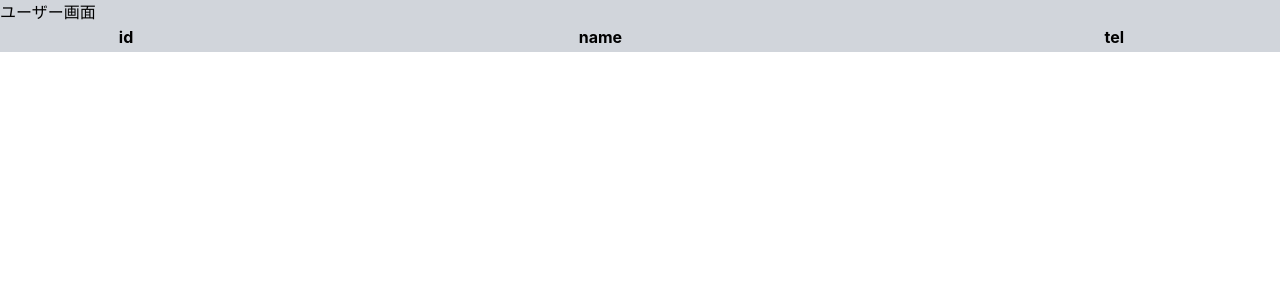
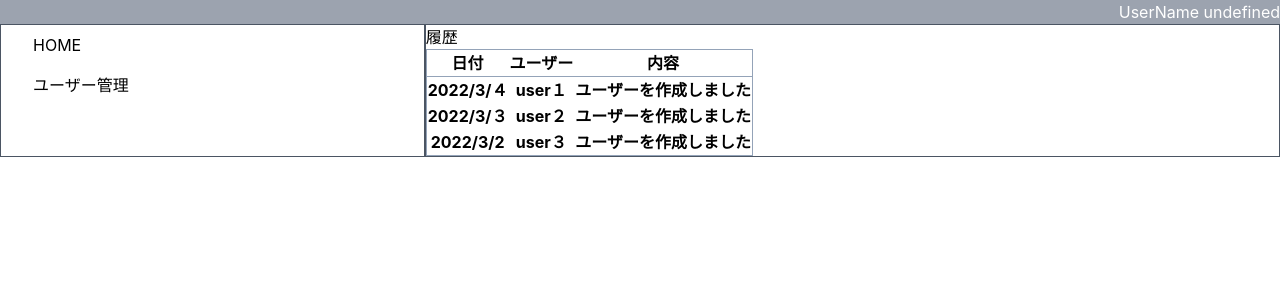
Before and after one commit to fumiyahirose0831/new0406, a Next.js app: page /user in a window 1280 px wide. Shown: the top 300 px of the page. Built offline with nearby package versions, Linux system fonts and the light colour scheme.

Commit message:
ルータ完了

```diff
--- a/src/pages/after.tsx
+++ b/src/pages/after.tsx
@@ -3,7 +3,7 @@ export default function after (){
 console.log(useRouter().query)
  return(
 		<>
-		<div>{'こんにちは' + useRouter().query.name}</div>
+		<div>{'こんにちは' + useRouter().query.input}</div>
 		</>
 
 
--- a/src/pages/index.tsx
+++ b/src/pages/index.tsx
@@ -1,16 +1,28 @@
 import Link from 'next/link';
 import Router from 'next/router'
 import  styles  from "../styles/Home.module.css";
+import React, {useState} from 'react';
 
 const login = () => {
+  const [input, setInput] = useState<string>();
 
 return (
 <>
+
 <main className={styles.main}>
-<form action="/send-data-here" method="post">
+
+
+  <form action="/send-data-here" method="post">
      <div className="text-gray-700 text-center bg-gray-200 px-4 py-2 ">
       <label className="block text-gray-700 text-sm font-bold mb-2" for="id"></label>
-      <input type="text" id="first" name="first" placeholder="メールアドレス/id" />
+      <input type="text"
+      value={input}
+        onChange={(e) => setInput(e.target.value)}
+
+
+        placeholder="メールアドレス/id" />
+
+
      </div>
 
     <div className="text-gray-700 text-center bg-gray-200 px-4 py-2 ">
@@ -20,48 +32,25 @@ return (
 
     <div className="text-gray-700 text-center bg-gray-200 px-4 py-2 ">
 
-     <button className="bg-red-500 hover:bg-red-700  text-white font-bold py-2 px-4 rounded-full">
-      <Link href="/user"><a>ログイン</a></Link>
+     <button className="bg-red-500 hover:bg-red-700  text-white font-bold py-2 px-4 rounded-full"
+       button onClick={() => Router.push({pathname: '/user', query: {input: input}}) }>ログイン
      </button>
 
     </div>
   </form>
 </main>
 
-<div className="flex flex-col bg-gray-300">
-<div className="box-border h-full w-full p-4 border-1 border-gray-400 bg-gray-200">
-  <div className="h-30 w-30 bg-gray-200">
-   <div className="text-gray-700 text-center bg-gray-200 px-2 py-1 m-1">
-    <h1>ログイン</h1>
-   </div>
 
 
 
-  <form action="/send-data-here" method="post">
-     <div className="text-gray-700 text-center bg-gray-200 px-4 py-2 m-2">
-      <label className="block text-gray-700 text-sm font-bold mb-2" for="id"></label>
-      <input type="text" id="first" name="first" placeholder="メールアドレス/id" />
-     </div>
+<input>
 
-    <div className="text-gray-700 text-center bg-gray-200 px-4 py-2 m-2">
-     <label for="pw"></label>
-     <input type="password" id="last" name="pw" placeholder="パスワード" />
-    </div>
-
-    <div className="text-gray-700 text-center bg-gray-200 px-4 py-2 m-2">
-
-     <button className="bg-red-500 hover:bg-red-700  text-white font-bold py-2 px-4 rounded-full">
-      <Link href="/user"><a>ログイン</a></Link>
-     </button>
-
-    </div>
-  </form>
+</input>
 
 
-</div>
 
-  </div>
-</div>
+
+
 </>
  );
 };
--- a/src/pages/user.tsx
+++ b/src/pages/user.tsx
@@ -1,43 +1,66 @@
-// user
-const user = () => {
+import { useRouter } from "next/router"
+export default function after (){
+console.log(useRouter().query)
+ return(
+		<>
 
 
-return (
-<>
-<div className="flex flex-col bg-gray-300">
+ <div class="bg-gray-400">
+　<header class="container mx-auto text-white">
+     <div class="flex justify-between items-center">
+      <h1 class="text-4xl font-semibold"></h1>
+      <div>{'UserName ' + useRouter().query.input}</div>
+     </div>
+　</header>
+</div>
 
-<h1>ユーザー画面</h1>
-<table>
-	<thead>
+<div class="grid grid-rows-2 grid-flow-col ">
+ <div class="row-span-3 border border-gray-600 ">
+     <ul>
+       <li><a href="#" class="block px-8 py-2 hover:bg-gray-600">HOME</a></li>
+  　　　<li><a href="#" class="block px-8 py-2 hover:bg-gray-600">ユーザー管理</a></li>
+     </ul>
+        </div>
+        <div class="row-span-2 col-span-2 border border-gray-600 ...">
+            <p>履歴</p>
+　　　　　　　　　<table class="table-15">
+            <thead　class="border-collapse border border-slate-400 ...">
                 <tr>
-		<th>id</th>
-		<th>name</th>
-		<th>tel</th>
+                <th>日付</th>
+
+                <th>ユーザー</th>
+                <th>内容</th>
             </tr>
             </thead>
 
-	<tbody>
+            <tbody　class="border-collapse border border-slate-400 ...">
             <tr>
-	<th></th>
-	<th></th>
-	<th></th>
+            <th>2022/3/４</th>
+            <th>user１</th>
+            <th>ユーザーを作成しました</th>
+            </tr>
+            <tr>
+            <th>2022/3/３</th>
+            <th>user２</th>
+            <th>ユーザーを作成しました</th>
+            </tr>
+            <tr>
+            <th>2022/3/2</th>
+            <th>user３</th>
+            <th>ユーザーを作成しました</th>
+            </tr>
 
-	</tr>
             </tbody>
         </table>
-
-
+            </div>
         </div>
 
 
 
+		</>
 
 
 
 
-
-</>
- );
-};
-
-export default user;
+)
+}
--- a/src/pages/user_show.tsx
+++ b/src/pages/user_show.tsx
@@ -0,0 +1,77 @@
+// user
+const user1 = () => {
+
+
+return (
+<div >
+
+<label class="relative block">
+  <span class="sr-only">Search</span>
+  <span class="absolute inset-y-0 left-0 flex items-center pl-2">
+    <svg class="h-5 w-5 fill-slate-300" viewBox="0 0 20 20"><!-- ... --></svg>
+  </span>
+  <input class="placeholder:italic placeholder:text-slate-400 block bg-white w-full border border-slate-300 rounded-md py-2 pl-9 pr-3 shadow-sm focus:outline-none focus:border-sky-500 focus:ring-sky-500 focus:ring-1 sm:text-sm" placeholder="Search for anything..." type="text" name="search"/>
+</label>
+
+<div class="bg-gray-400">
+　<header class="container mx-auto text-white">
+     <div class="flex justify-between items-center">
+      <h1 class="text-4xl font-semibold"></h1>
+	  <div>
+       <h1>ユーザー名</h1>
+	  </div>
+	 </div>
+　</header>
+</div>
+
+
+ <div class="grid grid-rows-3 grid-flow-col gap-4">
+ <div class="row-span-3 border border-gray-600 ">
+	 <ul>
+       <li><a href="#" class="block px-8 py-2 hover:bg-gray-600">HOME</a></li>
+  　　　<li><a href="#" class="block px-8 py-2 hover:bg-gray-600">ユーザー管理</a></li>
+     </ul>
+		</div>
+		<div class="row-span-2 col-span-2 border border-gray-600 ...">
+			<h1>履歴</h1>
+			<table>
+			<thead>
+				<tr>
+				<th>日付</th>
+				<th>ユーザー</th>
+				<th>内容</th>
+			</tr>
+			</thead>
+
+			<tbody>
+			<tr>
+			<th>2022/3/４</th>
+			<th>user１</th>
+			<th>ユーザーを作成しました</th>
+			</tr>
+			<tr>
+			<th>2022/3/３</th>
+			<th>user２</th>
+			<th>ユーザーを作成しました</th>
+			</tr>
+			<tr>
+			<th>2022/3/2</th>
+			<th>user３</th>
+			<th>ユーザーを作成しました</th>
+			</tr>
+
+			</tbody>
+		</table>
+
+			</div>
+		</div>
+
+
+
+
+
+</div>
+ );
+};
+
+export default user1;
```
Also changed, not shown: 1 other file (tests, documents, lock files or other folders). Lines whose indentation alone changed are shown as unchanged.
